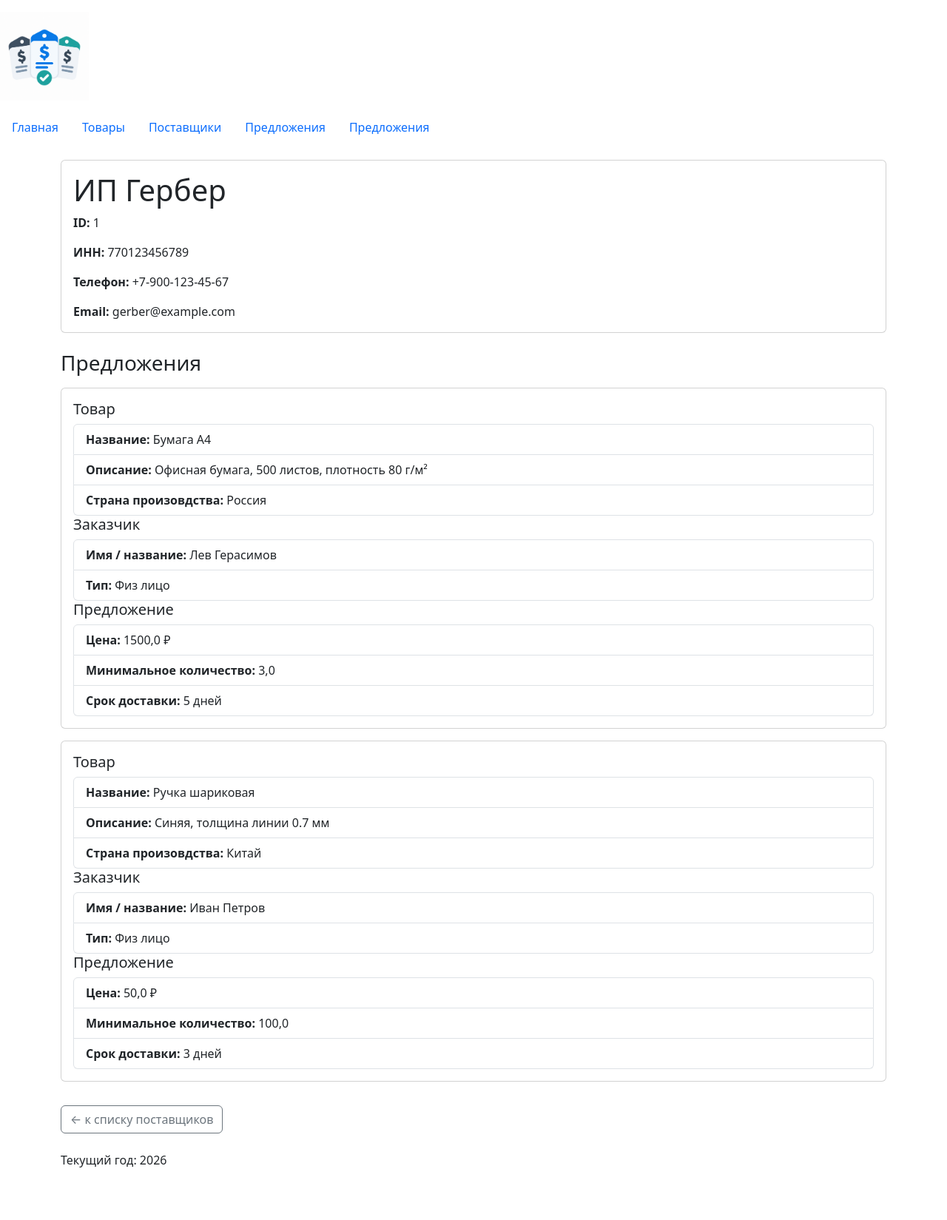
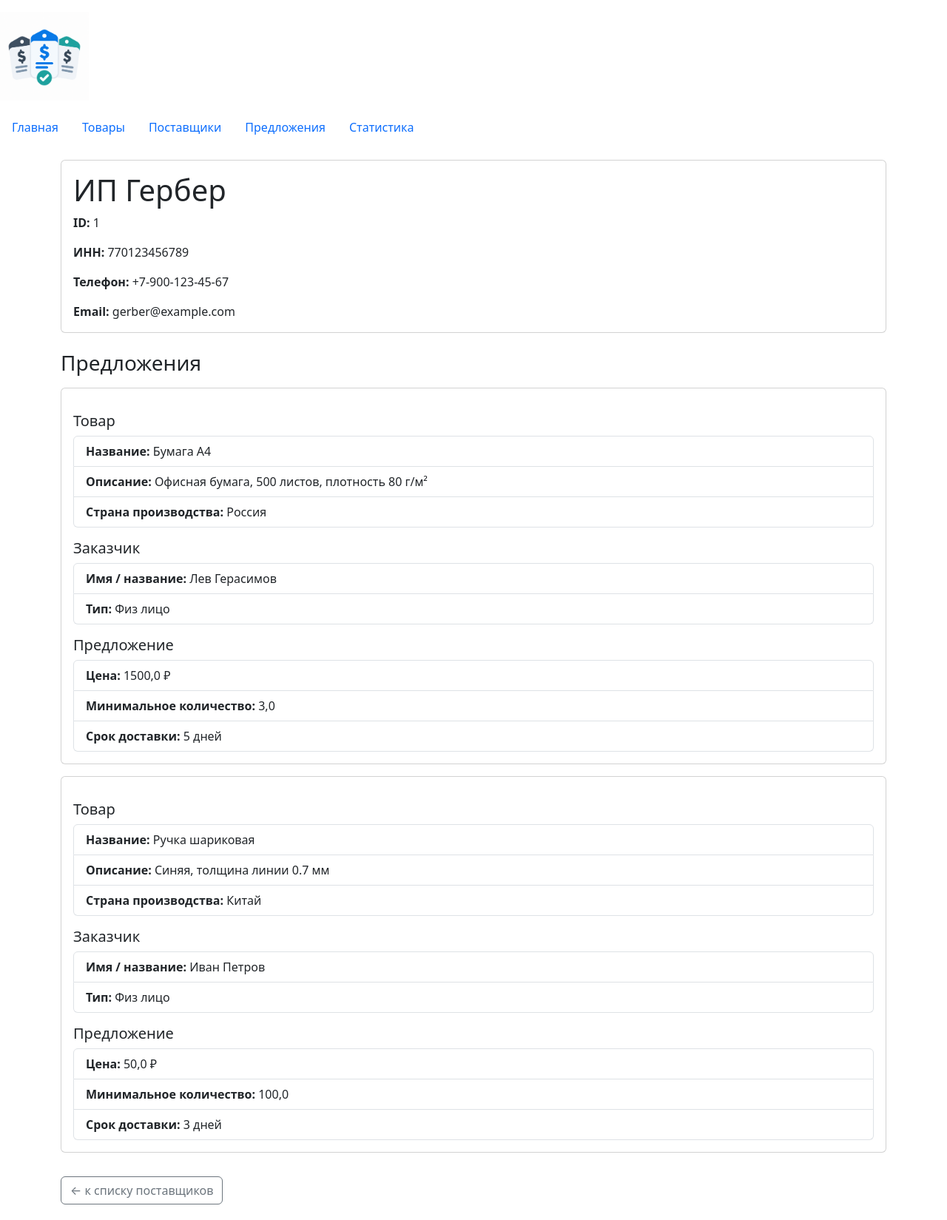
Before and after one commit to me1lkom/trpf_project, a Django app: page /suppliers/1/ in a window 1280 px wide. Shown: the top 1649 px of the page at 74% size. Before the commit the page ends 1578 px from the top, so only its background shows below. Run offline with Django 5.2, Linux system fonts and the light colour scheme; data comes from the database, SQL or seed files in the repository.

Commit message:
PR7: промежуточный фикс

```diff
--- a/suppliers/templates/suppliers/supplier_detail.html
+++ b/suppliers/templates/suppliers/supplier_detail.html
@@ -34,7 +34,7 @@
     {% for offer in offers %}
       <div class="card mb-3">
         <div class="card-body">
-          <h5>Товар</h5>
+          <h5 class="mt-3">Товар</h5>
           <ul class="list-group">
             <li class="list-group-item">
               <strong>Название:</strong> {{ offer.product_name }}
@@ -44,11 +44,11 @@
               {{ offer.product_description }}
             </li>
             <li class="list-group-item">
-              <strong>Страна произовдства:</strong>
+              <strong>Страна производства:</strong>
               {{ offer.product_country|default:'Не указана' }}
             </li>
           </ul>
-          <h5>Заказчик</h5>
+          <h5 class="mt-3">Заказчик</h5>
           <ul class="list-group">
             <li class="list-group-item">
               <strong>Имя / название:</strong>
@@ -59,7 +59,7 @@
               {{ offer.buyers_type }}
             </li>
           </ul>
-          <h5>Предложение</h5>
+          <h5 class="mt-3">Предложение</h5>
           <ul class="list-group">
             <li class="list-group-item">
               <strong>Цена:</strong> {{ offer.price }} ₽
--- a/suppliers/views.py
+++ b/suppliers/views.py
@@ -9,22 +9,42 @@ def supplier_list(request: HttpRequest) -> HttpResponse:
     conn = sqlite3.connect(DB_PATH)
     conn.row_factory = sqlite3.Row
 
-    suppliers: list[sqlite3.Row] = conn.execute(
-        """
-        SELECT
-            supplier_id,
-            name,
-            inn,
-            phone,
-            email
-        FROM suppliers
-        ORDER BY name;
-        """
-    ).fetchall()
+    searching_supplier = request.GET.get('search', default='').strip()
+
+    if searching_supplier == '':
+        suppliers: list[sqlite3.Row] = conn.execute(
+            """
+            SELECT
+                supplier_id,
+                name,
+                inn,
+                phone,
+                email
+            FROM suppliers
+            ORDER BY name;
+            """
+        ).fetchall()
+    else:
+        suppliers: list[sqlite3.Row] = conn.execute(
+            """
+            SELECT
+                supplier_id,
+                name,
+                inn,
+                phone,
+                email
+            FROM suppliers
+            WHERE name LIKE ?
+            ORDER BY name;
+            """,
+            (f'%{searching_supplier}%',)
+        ).fetchall()
+
     conn.close()
 
-    context: dict[str, list[sqlite3.Row]] = {
+    context: dict[str, list[sqlite3.Row] | str] = {
         'suppliers': suppliers,
+        'searching_supplier': searching_supplier
     }
 
     return render(request, "suppliers/supplier_list.html", context)
--- a/templates/includes/navigation.html
+++ b/templates/includes/navigation.html
@@ -3,5 +3,5 @@
   <a class="nav-link" href="{% url 'products:list' %}">Товары</a>
   <a class="nav-link" href="{% url 'suppliers:list' %}">Поставщики</a>
   <a class="nav-link" href="{% url 'offers:list' %}">Предложения</a>
-  <a class="nav-link" href="{% url 'homepage:statistics' %}">Предложения</a>
+  <a class="nav-link" href="{% url 'homepage:statistics' %}">Статистика</a>
 </nav>
```
Also changed, not shown: suppliers/templates/suppliers/supplier_list.html (+8 -5 lines).
